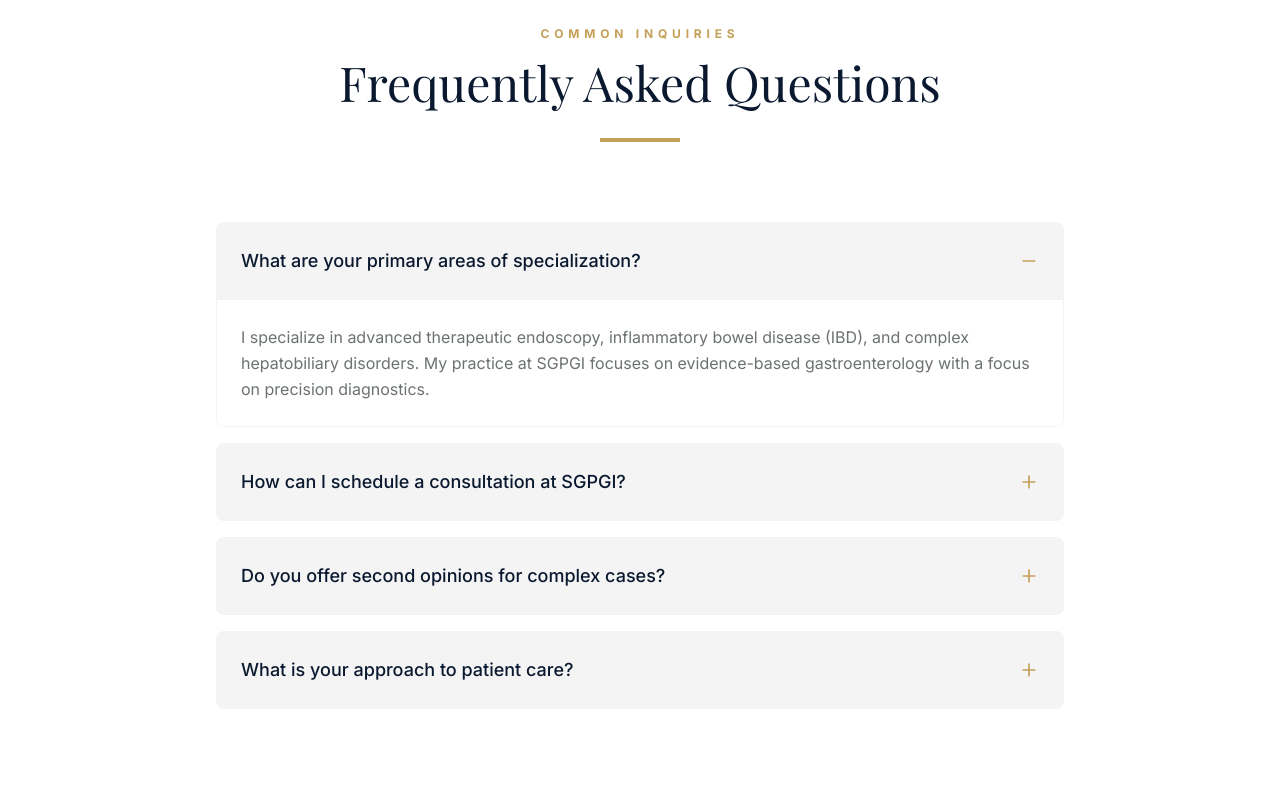
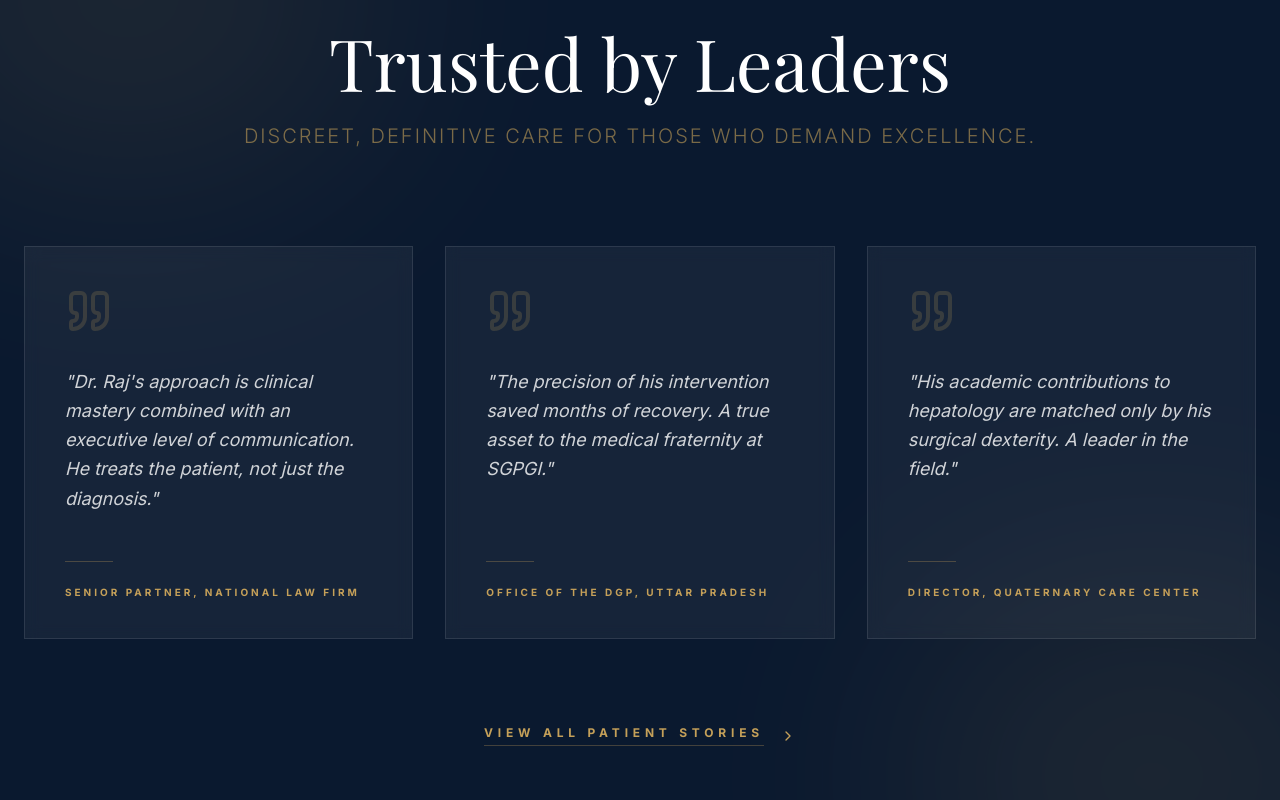
Before and after one commit to Theprogrammizz/dr_abhishry_portfolio, a React (Vite) app: page / in a window 1280 px wide. Shown: the part 5820-6620 px from the top of the page. Built offline with nearby package versions, Linux system fonts and the light colour scheme; a web font is replaced by a local one.

Commit message:
feat(contact): Add form validation and error handling
Implement client-side validation for the contact form to improve user experience and data integrity. This includes checking for required fields and validating email format before submission. Display clear error messages to guide users.

```diff
--- a/src/App.tsx
+++ b/src/App.tsx
@@ -805,10 +805,36 @@ const FAQSection = () => {
 
 const ContactSection = () => {
   const [formState, setFormState] = useState({ name: "", email: "", subject: "", message: "" });
+  const [errors, setErrors] = useState<{ [key: string]: string }>({});
   const [isSubmitted, setIsSubmitted] = useState(false);
+
+  const validateEmail = (email: string) => {
+    return String(email)
+      .toLowerCase()
+      .match(
+        /^(([^<>()[\]\\.,;:\s@"]+(\.[^<>()[\]\\.,;:\s@"]+)*)|(".+"))@((\[[0-9]{1,3}\.[0-9]{1,3}\.[0-9]{1,3}\.[0-9]{1,3}\])|(([a-zA-Z\-0-9]+\.)+[a-zA-Z]{2,}))$/
+      );
+  };
 
   const handleSubmit = (e: any) => {
     e.preventDefault();
+    const newErrors: { [key: string]: string } = {};
+
+    if (!formState.name.trim()) newErrors.name = "Name is required";
+    if (!formState.email.trim()) {
+      newErrors.email = "Email is required";
+    } else if (!validateEmail(formState.email)) {
+      newErrors.email = "Please enter a valid email address";
+    }
+    if (!formState.subject.trim()) newErrors.subject = "Subject is required";
+    if (!formState.message.trim()) newErrors.message = "Message is required";
+
+    if (Object.keys(newErrors).length > 0) {
+      setErrors(newErrors);
+      return;
+    }
+
+    setErrors({});
     // Simulate form submission
     setIsSubmitted(true);
     setTimeout(() => setIsSubmitted(false), 5000);
@@ -881,48 +907,60 @@ const ContactSection = () => {
                 <p className="text-slate/60">Your inquiry has been logged. Our office will contact you shortly.</p>
               </div>
             ) : (
-              <form onSubmit={handleSubmit} className="space-y-6">
+              <form onSubmit={handleSubmit} className="space-y-6" noValidate>
                 <div className="grid sm:grid-cols-2 gap-6">
                   <div className="space-y-2">
                     <label className="text-[10px] uppercase tracking-widest text-navy font-bold">Full Name</label>
                     <input
-                      required
                       type="text"
-                      className="w-full bg-gray-50 border-b border-navy/10 py-3 px-4 focus:border-gold outline-none transition-colors"
+                      className={`w-full bg-gray-50 border-b ${errors.name ? 'border-red-500' : 'border-navy/10'} py-3 px-4 focus:border-gold outline-none transition-colors`}
                       value={formState.name}
-                      onChange={(e) => setFormState({...formState, name: e.target.value})}
+                      onChange={(e) => {
+                        setFormState({...formState, name: e.target.value});
+                        if (errors.name) setErrors({...errors, name: ""});
+                      }}
                     />
+                    {errors.name && <p className="text-red-500 text-[10px] uppercase tracking-wider">{errors.name}</p>}
                   </div>
                   <div className="space-y-2">
                     <label className="text-[10px] uppercase tracking-widest text-navy font-bold">Email Address</label>
                     <input
-                      required
                       type="email"
-                      className="w-full bg-gray-50 border-b border-navy/10 py-3 px-4 focus:border-gold outline-none transition-colors"
+                      className={`w-full bg-gray-50 border-b ${errors.email ? 'border-red-500' : 'border-navy/10'} py-3 px-4 focus:border-gold outline-none transition-colors`}
                       value={formState.email}
-                      onChange={(e) => setFormState({...formState, email: e.target.value})}
+                      onChange={(e) => {
+                        setFormState({...formState, email: e.target.value});
+                        if (errors.email) setErrors({...errors, email: ""});
+                      }}
                     />
+                    {errors.email && <p className="text-red-500 text-[10px] uppercase tracking-wider">{errors.email}</p>}
                   </div>
                 </div>
                 <div className="space-y-2">
                   <label className="text-[10px] uppercase tracking-widest text-navy font-bold">Subject</label>
                   <input
-                    required
                     type="text"
-                    className="w-full bg-gray-50 border-b border-navy/10 py-3 px-4 focus:border-gold outline-none transition-colors"
+                    className={`w-full bg-gray-50 border-b ${errors.subject ? 'border-red-500' : 'border-navy/10'} py-3 px-4 focus:border-gold outline-none transition-colors`}
                     value={formState.subject}
-                    onChange={(e) => setFormState({...formState, subject: e.target.value})}
+                    onChange={(e) => {
+                      setFormState({...formState, subject: e.target.value});
+                      if (errors.subject) setErrors({...errors, subject: ""});
+                    }}
                   />
+                  {errors.subject && <p className="text-red-500 text-[10px] uppercase tracking-wider">{errors.subject}</p>}
                 </div>
                 <div className="space-y-2">
                   <label className="text-[10px] uppercase tracking-widest text-navy font-bold">Message</label>
                   <textarea
-                    required
                     rows={4}
-                    className="w-full bg-gray-50 border-b border-navy/10 py-3 px-4 focus:border-gold outline-none transition-colors resize-none"
+                    className={`w-full bg-gray-50 border-b ${errors.message ? 'border-red-500' : 'border-navy/10'} py-3 px-4 focus:border-gold outline-none transition-colors resize-none`}
                     value={formState.message}
-                    onChange={(e) => setFormState({...formState, message: e.target.value})}
+                    onChange={(e) => {
+                      setFormState({...formState, message: e.target.value});
+                      if (errors.message) setErrors({...errors, message: ""});
+                    }}
                   ></textarea>
+                  {errors.message && <p className="text-red-500 text-[10px] uppercase tracking-wider">{errors.message}</p>}
                 </div>
                 <button type="submit" className="w-full bg-navy text-white py-5 text-sm uppercase tracking-widest font-bold hover:bg-gold hover:text-navy transition-all duration-500 shadow-xl">
                   Send Message
@@ -1413,6 +1451,95 @@ const TestimonialsPage = () => {
   );
 };
 
+const TrustedByLeaders = () => {
+  const navigate = useNavigate();
+
+  const featuredReviews = [
+    {
+      quote: "Dr. Raj's approach is clinical mastery combined with an executive level of communication. He treats the patient, not just the diagnosis.",
+      role: "SENIOR PARTNER, NATIONAL LAW FIRM"
+    },
+    {
+      quote: "The precision of his intervention saved months of recovery. A true asset to the medical fraternity at SGPGI.",
+      role: "OFFICE OF THE DGP, UTTAR PRADESH"
+    },
+    {
+      quote: "His academic contributions to hepatology are matched only by his surgical dexterity. A leader in the field.",
+      role: "DIRECTOR, QUATERNARY CARE CENTER"
+    }
+  ];
+
+  return (
+    <section id="reviews" className="py-32 bg-navy relative overflow-hidden">
+      {/* Background Accents */}
+      <div className="absolute top-0 left-0 w-full h-full opacity-10">
+        <div className="absolute top-[-10%] left-[-10%] w-[40%] h-[40%] bg-gold rounded-full blur-[120px]"></div>
+        <div className="absolute bottom-[-10%] right-[-10%] w-[40%] h-[40%] bg-gold rounded-full blur-[120px]"></div>
+      </div>
+
+      <div className="max-w-7xl mx-auto px-6 relative z-10">
+        <div className="text-center mb-24">
+          <motion.h2
+            initial={{ opacity: 0, y: 20 }}
+            whileInView={{ opacity: 1, y: 0 }}
+            viewport={{ once: true }}
+            className="text-5xl md:text-7xl text-white font-serif mb-6"
+          >
+            Trusted by Leaders
+          </motion.h2>
+          <motion.p
+            initial={{ opacity: 0, y: 20 }}
+            whileInView={{ opacity: 1, y: 0 }}
+            viewport={{ once: true }}
+            transition={{ delay: 0.1 }}
+            className="text-gold/60 text-lg md:text-xl tracking-widest uppercase font-light"
+          >
+            Discreet, definitive care for those who demand excellence.
+          </motion.p>
+        </div>
+
+        <div className="grid md:grid-cols-3 gap-8 mb-20">
+          {featuredReviews.map((review, index) => (
+            <motion.div
+              key={index}
+              initial={{ opacity: 0, y: 30 }}
+              whileInView={{ opacity: 1, y: 0 }}
+              viewport={{ once: true }}
+              transition={{ delay: index * 0.1 }}
+              className="bg-white/5 border border-white/10 p-10 backdrop-blur-sm flex flex-col justify-between group hover:border-gold/30 transition-all duration-500"
+            >
+              <div>
+                <Quote className="text-gold/20 mb-8 group-hover:text-gold/40 transition-colors duration-500" size={48} />
+                <p className="text-white/80 text-lg leading-relaxed italic mb-12">
+                  "{review.quote}"
+                </p>
+              </div>
+              <div>
+                <div className="h-px w-12 bg-gold/30 mb-6"></div>
+                <p className="text-gold text-[10px] uppercase tracking-[0.3em] font-bold leading-tight">
+                  {review.role}
+                </p>
+              </div>
+            </motion.div>
+          ))}
+        </div>
+
+        <div className="text-center">
+          <button
+            onClick={() => navigate("/testimonials")}
+            className="inline-flex items-center space-x-4 text-gold group"
+          >
+            <span className="text-xs uppercase tracking-[0.4em] font-bold border-b border-gold/30 pb-1 group-hover:border-gold transition-all duration-500">
+              View All Patient Stories
+            </span>
+            <ChevronRight size={16} className="group-hover:translate-x-2 transition-transform duration-500" />
+          </button>
+        </div>
+      </div>
+    </section>
+  );
+};
+
 const Home = () => {
   const location = useLocation();
 
@@ -1437,6 +1564,7 @@ const Home = () => {
       <ClinicalGallery />
       <AcademicCredentials />
       <AcademicLedger />
+      <TrustedByLeaders />
       <FAQSection />
       <ContactSection />
       <Affiliation />
```
